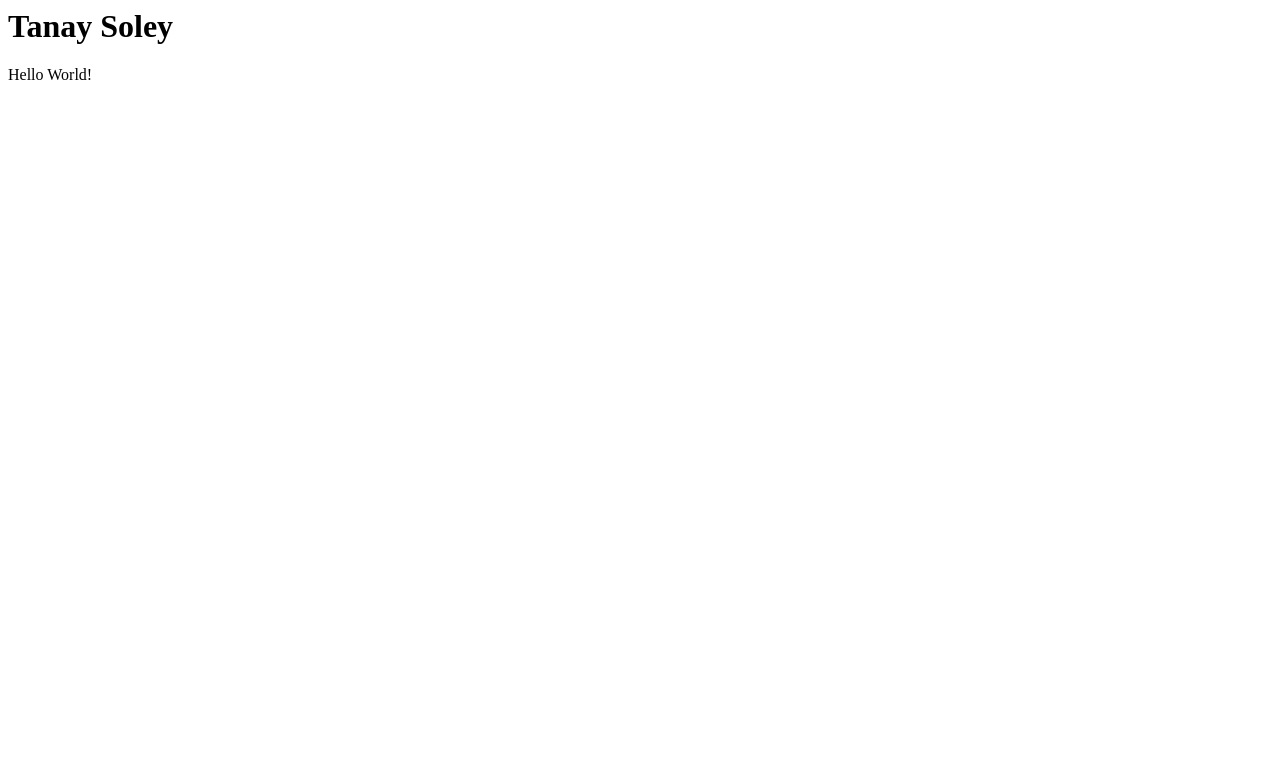
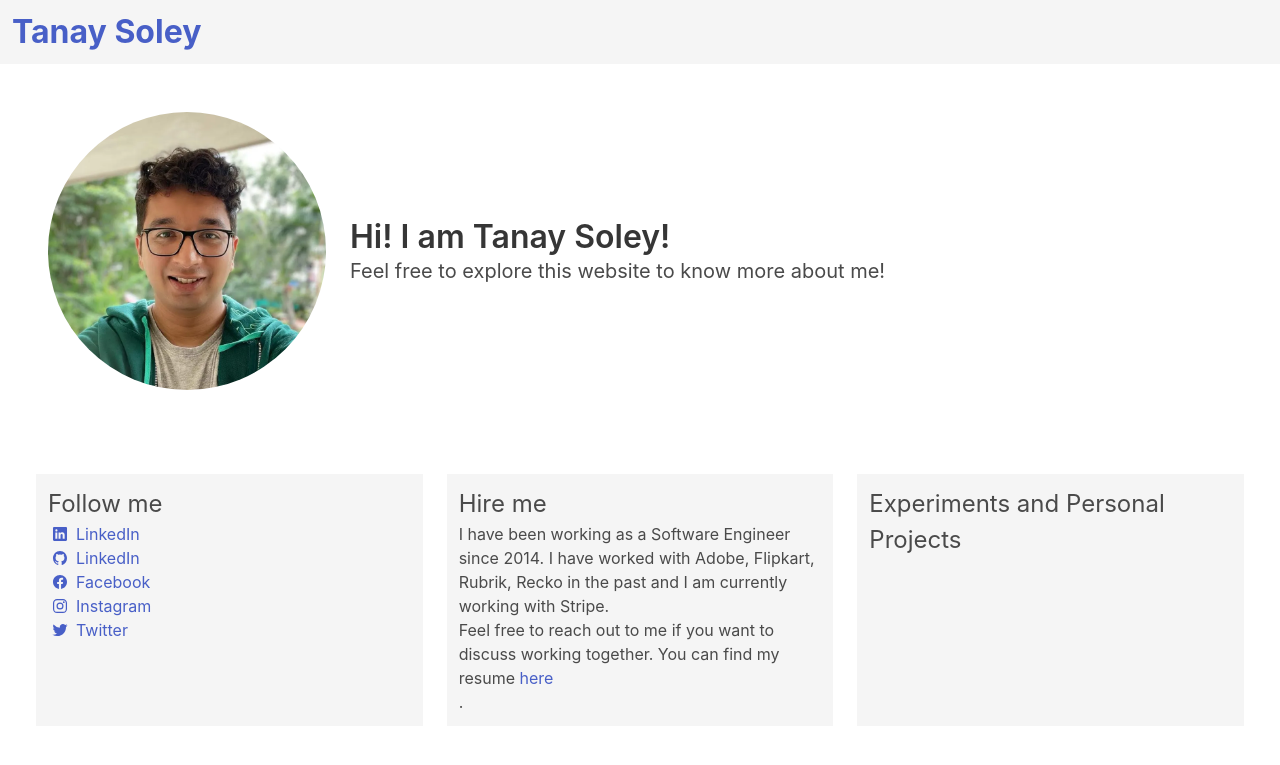
Before and after one commit to tanaysoley/tanaysoley.github.io, a plain HTML site: page index.html in a window 1280 px wide. Drawn offline with nearby package versions, Linux system fonts and the light colour scheme.

Commit message:
First draft

```diff
--- /dev/null
+++ b/css/style.css
@@ -0,0 +1,10 @@
+@import "https://cdn.jsdelivr.net/npm/bulma@0.9.4/css/bulma.min.css";
+
+.logo {
+  font-weight: bold;
+}
+
+.profile-picture {
+  width: 100%;
+  height: 100%;
+}
--- a/index.html
+++ b/index.html
@@ -1,9 +1,118 @@
+<!DOCTYPE html>
 <html>
-  <head>
-    <title>Tanay Soley</title>
-  </head>
-  <body>
-    <h1>Tanay Soley</h1>
-    <p>Hello World!</p>
-  </body>
+
+<head>
+  <title>Tanay Soley</title>
+  <link rel="stylesheet" href="./css/style.css">
+  </link>
+  <script src="./js/script.js"></script>
+  <meta name="viewport" content="width=device-width, initial-scale=1">
+  <meta charset="utf-8">
+</head>
+
+<body>
+  <nav class="navbar has-background-light" role="navigation" aria-label="main navigation">
+    <div class="navbar-brand">
+      <a class="navbar-item" href="https://tanaysoley.com">
+        <span class="logo has-text-link is-size-3 has-text-weight-bold">Tanay Soley</span>
+      </a>
+    </div>
+
+    <div class="navbar-menu">
+    </div>
+  </nav>
+  <section class="hero">
+    <div class="hero-body">
+      <div class="columns is-vcentered">
+        <div class="column is-3">
+          <figure class="image profile-picture">
+            <img class="is-rounded" src="./res/profile_picture_compressed.webp">
+          </figure>
+        </div>
+        <div class="column is-9">
+          <p class="title">
+            Hi! I am Tanay Soley!
+          </p>
+          <p class="subtitle">
+            Feel free to explore this website to know more about me!
+          </p>
+        </div>
+      </div>
+    </div>
+  </section>
+  <section class="section">
+    <div class="columns is-centered">
+      <div class="column has-background-light">
+        <h1 class="is-size-4">Follow me</h1>
+        <ul>
+          <li>
+            <a>
+              <span class="icon-text">
+                <span class="icon">
+                  <ion-icon name="logo-linkedin"></ion-icon>
+                </span>
+                <span>LinkedIn</span>
+              </span>
+            </a>
+          </li>
+          <li>
+            <a>
+              <span class="icon-text">
+                <span class="icon">
+                  <ion-icon name="logo-github"></ion-icon>
+                </span>
+                <span>LinkedIn</span>
+              </span>
+            </a>
+          </li>
+          <li>
+            <a>
+              <span class="icon-text">
+                <span class="icon">
+                  <ion-icon name="logo-facebook"></ion-icon>
+                </span>
+                <span>Facebook</span>
+              </span>
+            </a>
+          </li>
+          <li>
+            <a>
+              <span class="icon-text">
+                <span class="icon">
+                  <ion-icon name="logo-instagram"></ion-icon>
+                </span>
+                <span>Instagram</span>
+              </span>
+            </a>
+          </li>
+          <li>
+            <a>
+              <span class="icon-text">
+                <span class="icon">
+                  <ion-icon name="logo-twitter"></ion-icon>
+                </span>
+                <span>Twitter</span>
+              </span>
+            </a>
+          </li>
+        </ul>
+      </div>
+      <div class="column is-0"></div>
+      <div class="column has-background-light">
+        <h1 class="is-size-4">Hire me</h1>
+        <p>I have been working as a Software Engineer since 2014. I have worked with Adobe, Flipkart, Rubrik, Recko in
+          the past and I am currently working with Stripe.</p>
+        <p>Feel free to reach out to me if you want to discuss
+          working together. You can find my resume <a href="./resume">here</a></p>.
+      </div>
+      <div class="column is-0"></div>
+      <div class="column has-background-light">
+        <h1 class="is-size-4">Experiments and Personal Projects</h1>
+      </div>
+    </div>
+  </section>
+  <script type="module" src="https://unpkg.com/ionicons@7.1.0/dist/ionicons/ionicons.esm.js"></script>
+  <script nomodule src="https://unpkg.com/ionicons@7.1.0/dist/ionicons/ionicons.js"></script>
+</body>
+
 </html>
--- /dev/null
+++ b/js/script.js
@@ -0,0 +1,20 @@
+document.addEventListener("DOMContentLoaded", () => {
+  // Get all "navbar-burger" elements
+  const $navbarBurgers = Array.prototype.slice.call(
+    document.querySelectorAll(".navbar-burger"),
+    0
+  );
+
+  // Add a click event on each of them
+  $navbarBurgers.forEach((el) => {
+    el.addEventListener("click", () => {
+      // Get the target from the "data-target" attribute
+      const target = el.dataset.target;
+      const $target = document.getElementById(target);
+
+      // Toggle the "is-active" class on both the "navbar-burger" and the "navbar-menu"
+      el.classList.toggle("is-active");
+      $target.classList.toggle("is-active");
+    });
+  });
+});
```
Also changed, not shown: res/profile_picture_compressed.webp (added).
